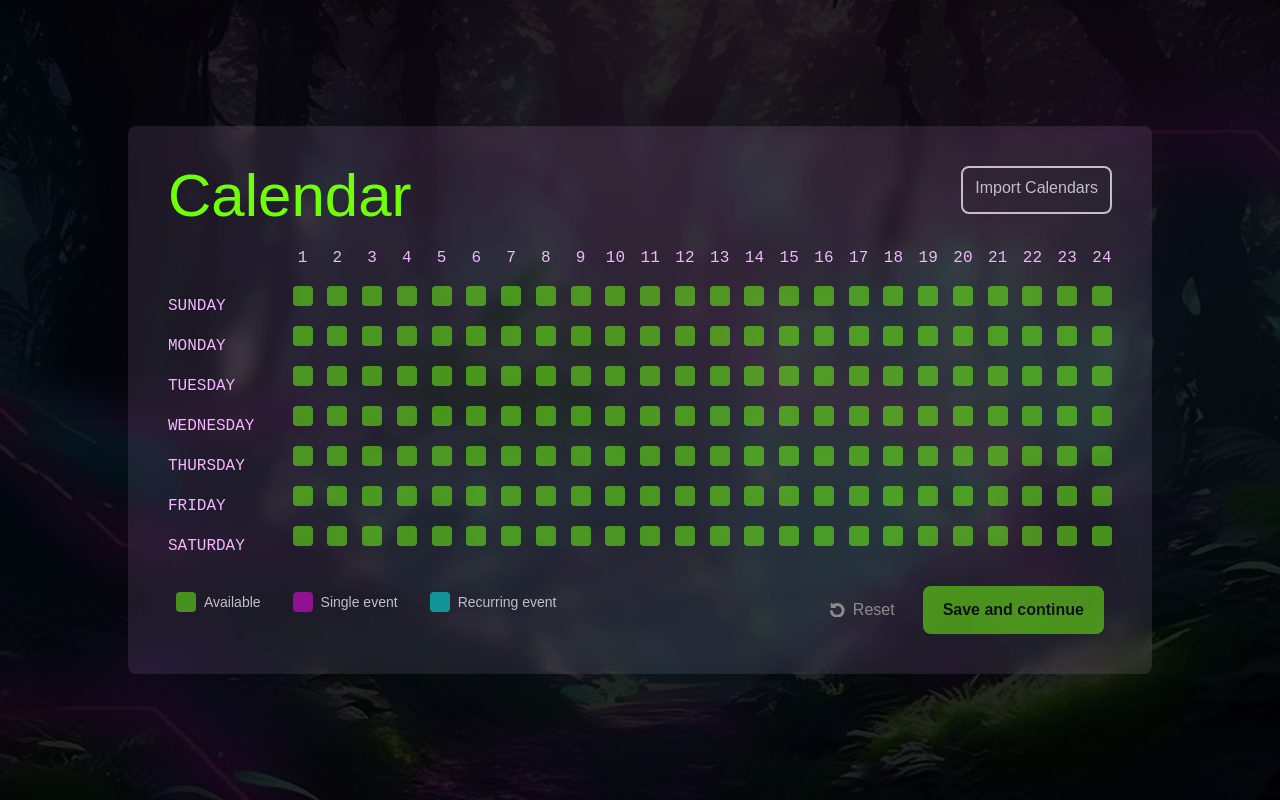
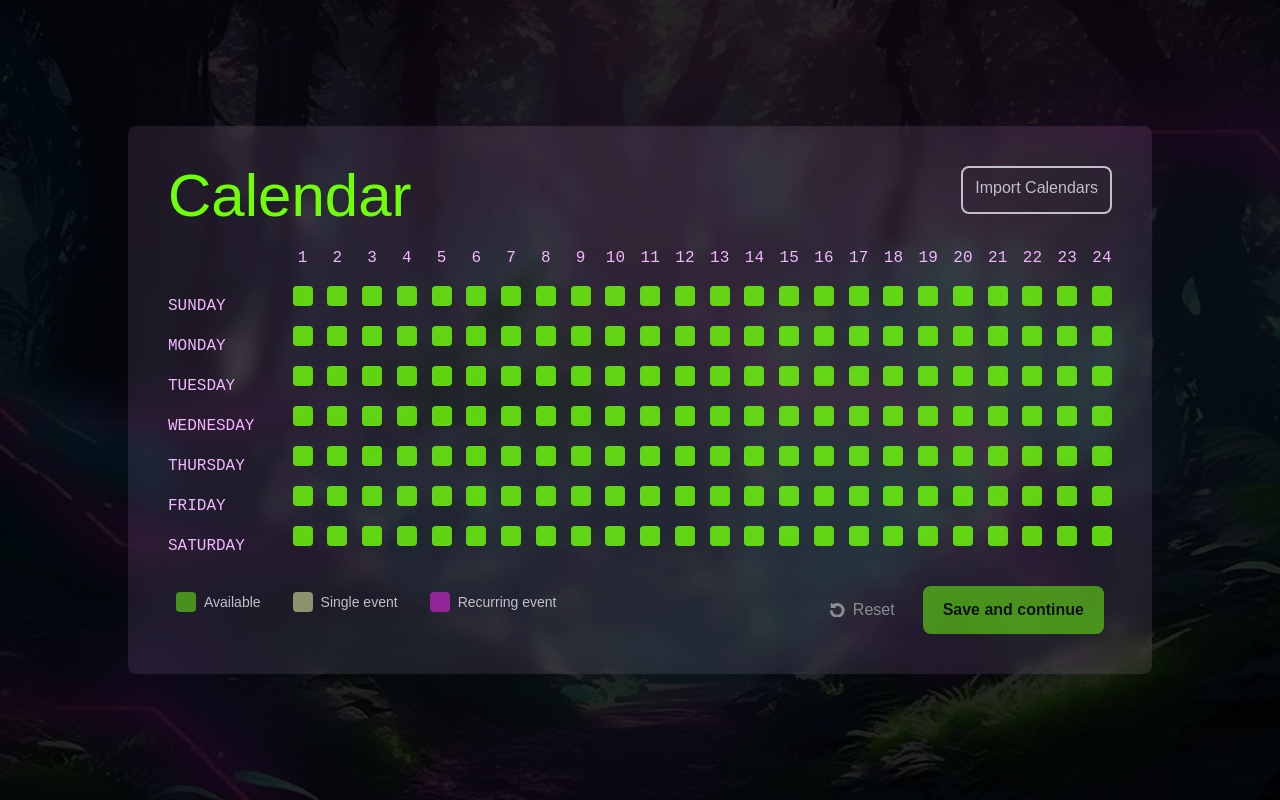
Before and after one commit to Visual-Riot/plaeen, a Next.js app: page /calendar in a window 1280 px wide. Built offline with nearby package versions, Linux system fonts and the light colour scheme; a web font is replaced by a local one.

Commit message:
testing colors for accents

```diff
--- a/src/app/calendar/page.tsx
+++ b/src/app/calendar/page.tsx
@@ -44,11 +44,11 @@ export default function Page() {
               <p>Available</p>
             </div>
             <div className="flex flex-row pr-8">
-              <button className="w-5 h-5 bg-pinkAccent opacity-50 rounded mb-4 mr-2"></button>{" "}
+              <button className="w-5 h-5 bg-accentTwo opacity-50 rounded mb-4 mr-2"></button>{" "}
               <p className="text-nowrap">Single event</p>
             </div>
             <div className="flex flex-row pr-8">
-              <button className="w-5 h-5 bg-cyanAccent opacity-50 rounded mb-4 mr-2"></button>{" "}
+              <button className="w-5 h-5 bg-accentOne opacity-50 rounded mb-4 mr-2"></button>{" "}
               <p className="text-nowrap">Recurring event</p>
             </div>
           </div>
--- a/src/components/buttons/PlayerTimeSlot.tsx
+++ b/src/components/buttons/PlayerTimeSlot.tsx
@@ -38,13 +38,13 @@ const PlayerTimeSlot: React.FC<ButtonProps> = ({
   const getButtonColor = () => {
     switch (state) {
       case "available":
-        return "bg-green bg-opacity-50 text-darkPurple";
+        return "bg-green bg-opacity-80 text-darkPurple";
       case "single":
-        return "bg-cyanAccent bg-opacity-50 text-darkPurple";
+        return "bg-green border-3 border-offWhite bg-opacity-80 text-darkPurple";
       case "recurring":
-        return "bg-pinkAccent bg-opacity-50 text-lightPurple";
+        return "bg-accentOne bg-opacity-80 text-lightPurple";
       default:
-        return "bg-green bg-opacity-40 text-darkPurple";
+        return "bg-green bg-opacity-80 text-darkPurple";
     }
   };
 
--- a/tailwind.config.ts
+++ b/tailwind.config.ts
@@ -49,8 +49,10 @@ const config: Config = {
         info: "#1B5CDF",
 
         // accents
-        pinkAccent: "#FF08C4",
-        cyanAccent: "#00FFFB",
+        accentOne: "#ff1ef0", // pink "#ef0c67"
+        accentTwo: "#defb8c", // orange "#f79b31"
+        accentThree: "#3be1e1", // cyan
+        accentFour: "#bce339", // lemon
       },
       fontFamily: {
         sofia: ["sofia-pro", "sans-serif"],
```
